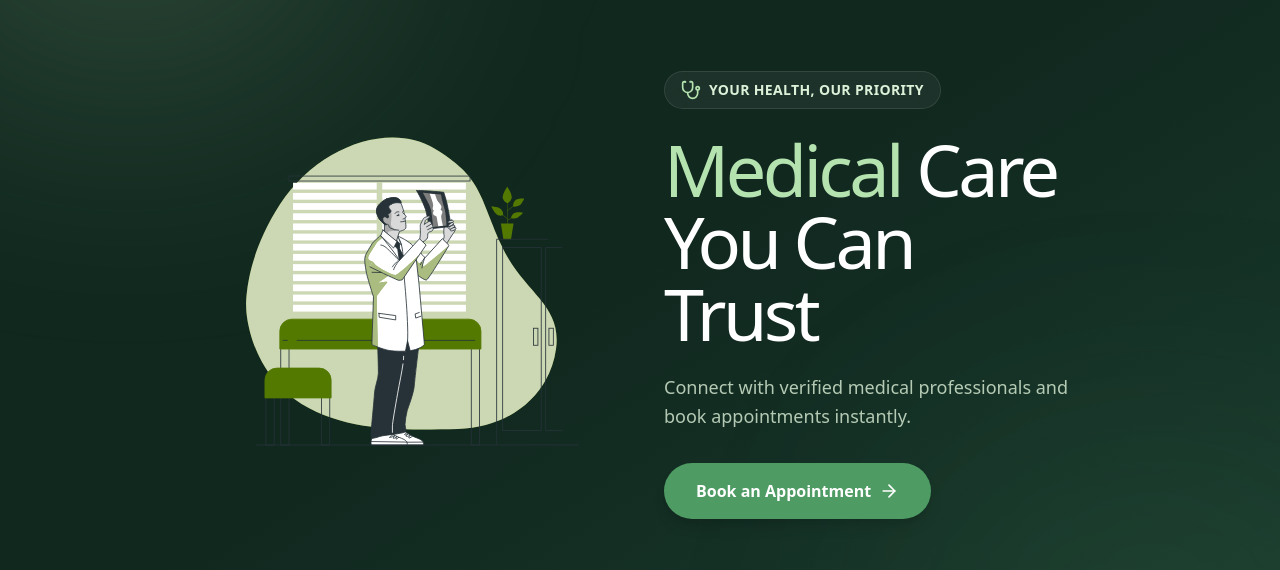
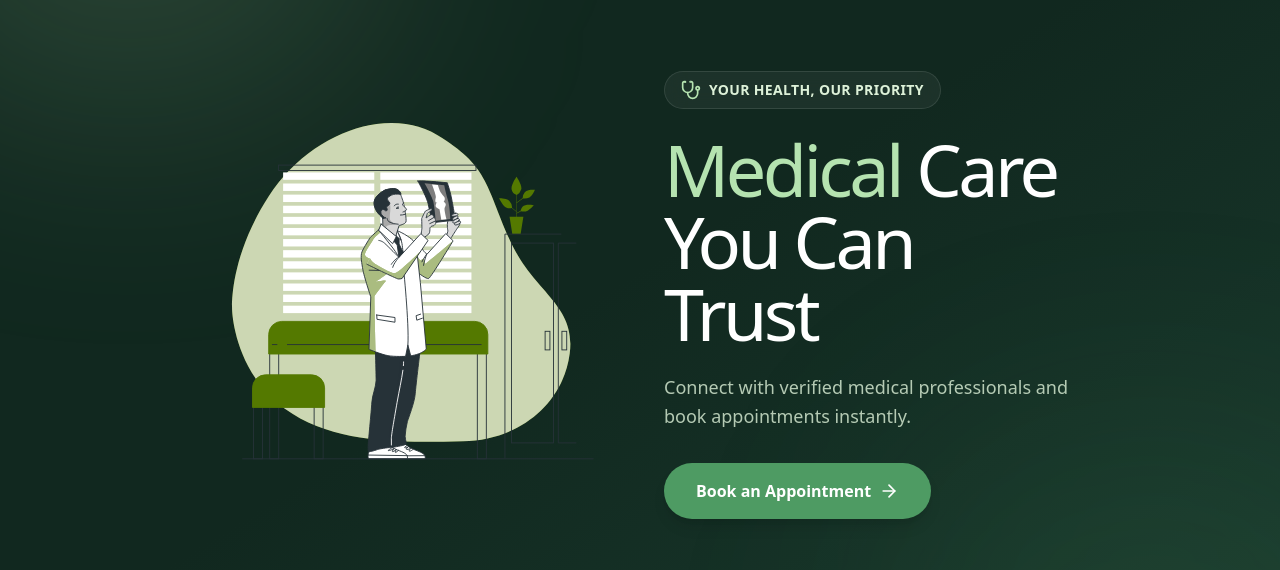
Before and after one commit to sahmsec/docappoint-ui, a Next.js app: page / in a window 1280 px wide. Shown: the part 129-699 px from the top of the page. Built offline with nearby package versions, Linux system fonts and the light colour scheme; no server answers.

Commit message:
hero image looks weird

```diff
--- a/src/app/page.jsx
+++ b/src/app/page.jsx
@@ -15,7 +15,7 @@ export default function HomePage() {
         <div className="max-w-7xl mx-auto px-4 sm:px-6 lg:px-8 flex flex-col md:flex-row items-center justify-between gap-12 relative z-10">
           <div className="w-full md:w-1/2 flex items-center justify-center">
             <motion.div initial={{ y: 20, opacity: 0 }} animate={{ y: 0, opacity: 1 }} transition={{ duration: 0.8 }} className="relative h-[350px] md:h-[450px] w-full max-w-[500px]">
-              <Image src="/doctor-bro.svg" alt="Doctor illustration" fill className="object-contain" priority />
+              <Image src="/doctor-bro.svg" alt="Doctor illustration" fill className="object-cover" priority />
             </motion.div>
           </div>
           <div className="w-full md:w-1/2 text-center md:text-left">
```
